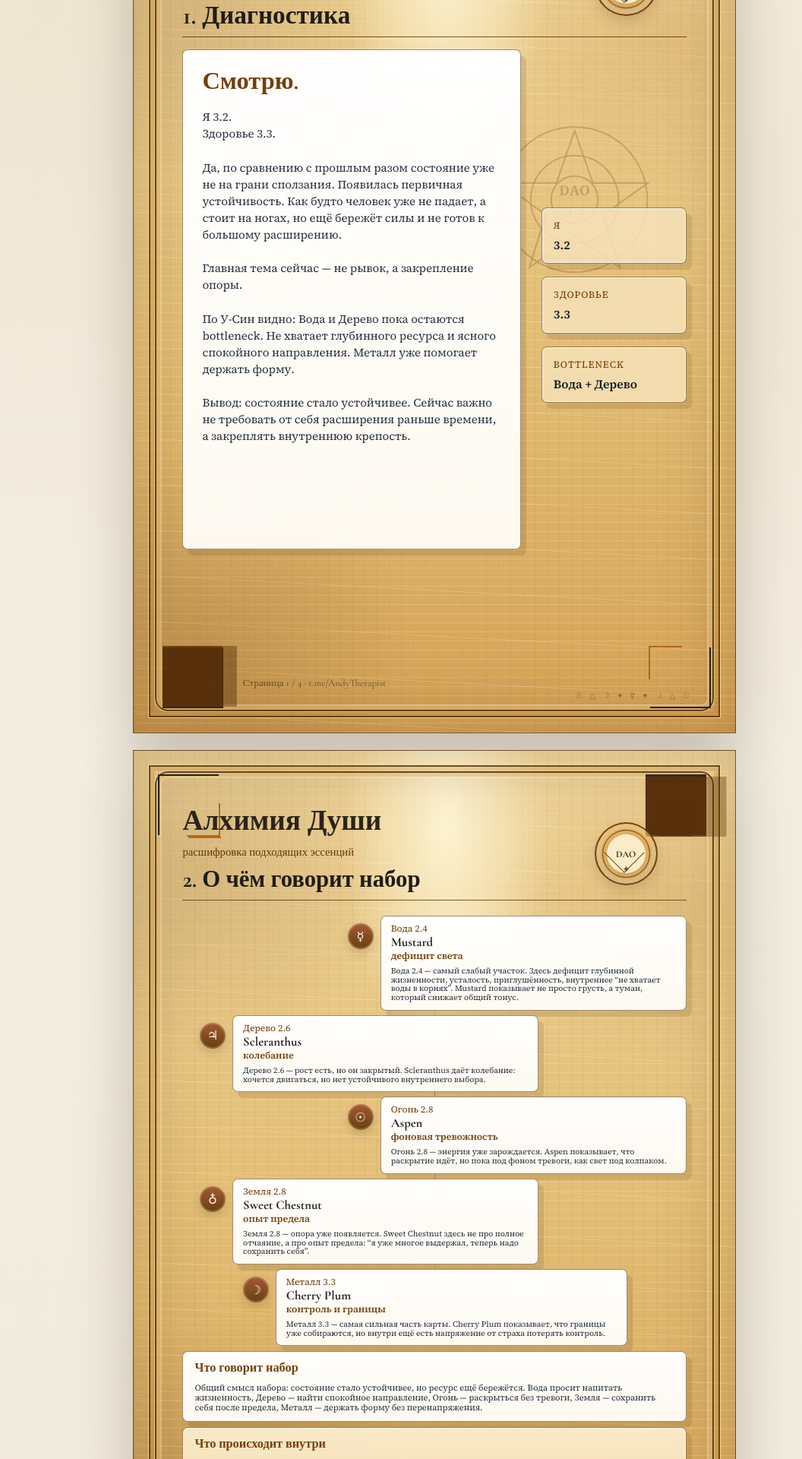
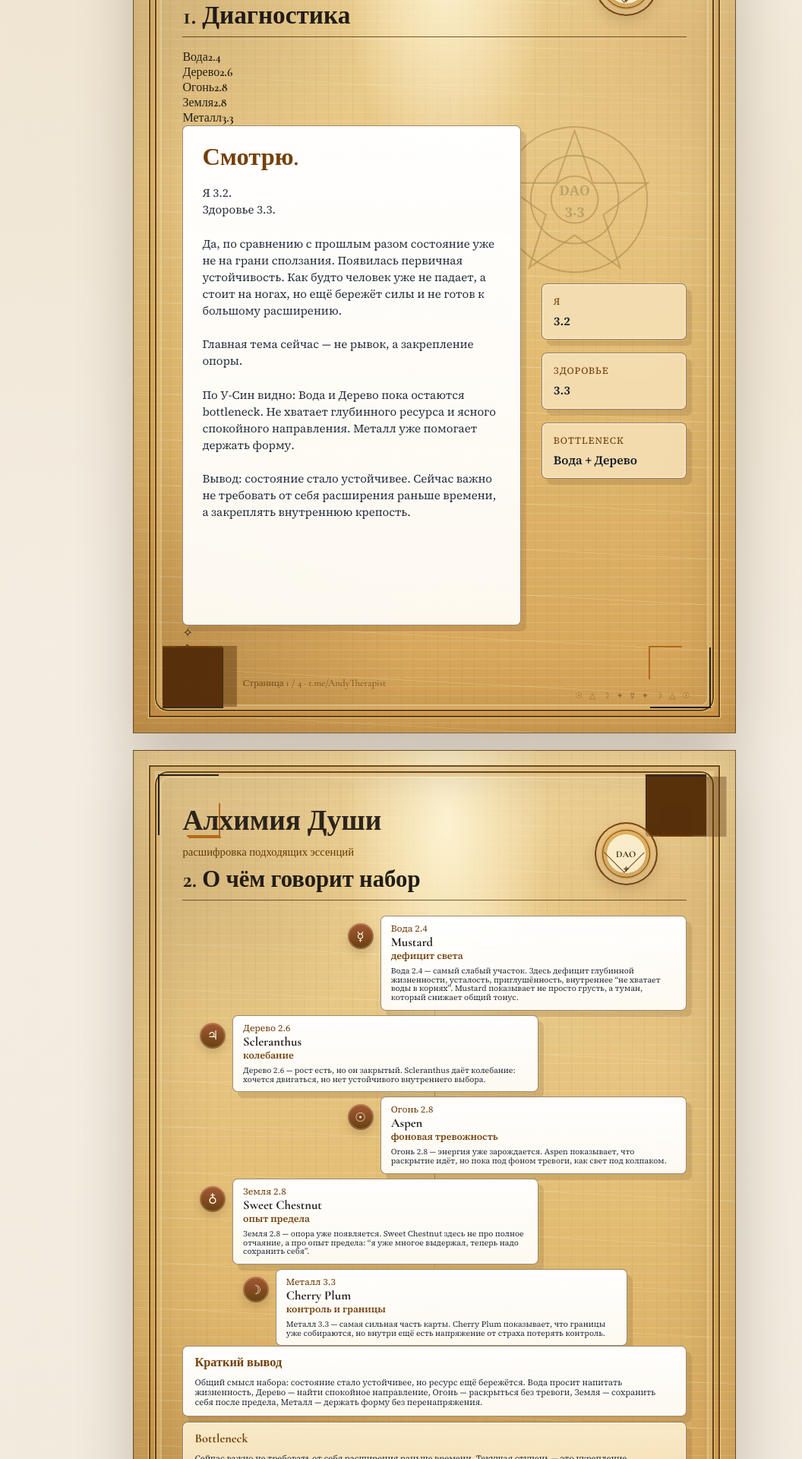
Before and after one commit to andylitvinov-design/report, a React (Vite) app: page /#/report-preview/alchemy-v1/all in a window 1280 px wide. Shown: the part 280-2200 px from the top of the page at 76% size, without its empty margins (68-1124 px from the left). Built offline with nearby package versions, Linux system fonts and the light colour scheme.

Commit message:
feat: align alchemy report pages to anchor contract

```diff
--- a/src/components/AlchemyReport.jsx
+++ b/src/components/AlchemyReport.jsx
@@ -13,11 +13,19 @@ const REMEDY_AXIS = [
   { remedy: 'Cherry Plum', element: 'Металл', score: '3.3', glyph: '☽', code: 'CH' },
 ];
 
+function displayText(value) {
+  if (value && typeof value === 'object') {
+    return value.displayText || value.fullText || '';
+  }
+
+  return value || '';
+}
+
 function DaoSeal() {
   return (
-    <div className="alchemy-seal" aria-hidden="true">
-      <div className="alchemy-seal-ring" />
-      <div className="alchemy-seal-triangle" />
+    <div className="alchemy-seal" aria-label="DAO seal">
+      <div className="alchemy-seal-ring" aria-hidden="true" />
+      <div className="alchemy-seal-triangle" aria-hidden="true" />
       <span>DAO</span>
     </div>
   );
@@ -31,14 +39,38 @@ function PentagramMark() {
       <path d="M110 19 L134 88 L207 88 L148 130 L170 200 L110 157 L50 200 L72 130 L13 88 L86 88 Z" />
       <circle cx="110" cy="110" r="31" />
       <text x="110" y="104" textAnchor="middle">DAO</text>
-      <text x="110" y="130" textAnchor="middle">3.4</text>
+      <text x="110" y="130" textAnchor="middle">3.3</text>
     </svg>
+  );
+}
+
+function WuXingSideScheme() {
+  return (
+    <div className="alchemy-wuxing-side" aria-label="Wu Xing side scheme">
+      {REMEDY_AXIS.map((item) => (
+        <div className={`alchemy-wuxing-dot alchemy-wuxing-dot--${item.code.toLowerCase()}`} key={item.code}>
+          <span>{item.element}</span>
+          <strong>{item.score}</strong>
+        </div>
+      ))}
+    </div>
+  );
+}
+
+function RitualBottomAccents() {
+  return (
+    <div className="alchemy-ritual-accents" aria-hidden="true">
+      <div className="alchemy-accent alchemy-accent--botanical">✧</div>
+      <div className="alchemy-accent alchemy-accent--crystal">◇</div>
+      <div className="alchemy-accent alchemy-accent--bottle" />
+      <div className="alchemy-accent alchemy-accent--bowl" />
+    </div>
   );
 }
 
 function PageShell({ pageNumber, title, subtitle, type, children, accent = null }) {
   return (
-    <section className={`alchemy-page alchemy-page-${pageNumber} alchemy-page--${type}`}>
+    <section className={`alchemy-page alchemy-page-${pageNumber} alchemy-page--${type}`} data-page-type={type}>
       <div className="alchemy-page-border" aria-hidden="true" />
       <div className="alchemy-corner-square alchemy-corner-square--top" aria-hidden="true" />
       <div className="alchemy-corner-square alchemy-corner-square--bottom" aria-hidden="true" />
@@ -52,6 +84,7 @@ function PageShell({ pageNumber, title, subtitle, type, children, accent = null
       </header>
       {accent}
       <div className="alchemy-page-content">{children}</div>
+      <RitualBottomAccents />
       <footer className="alchemy-footer">Страница {pageNumber} / 4 · {alchemyData.template.contact}</footer>
     </section>
   );
@@ -62,18 +95,20 @@ function WhiteInsert({ as: Tag = 'article', className = '', children }) {
 }
 
 function PageOne({ data }) {
+  const text = displayText(data.mainText).replace(/^Смотрю\.\s*/u, '');
+
   return (
     <PageShell
       pageNumber="1"
       title={data.title}
       subtitle={data.subtitle}
       type="diagnosis"
-      accent={<PentagramMark />}
+      accent={<><PentagramMark /><WuXingSideScheme /></>}
     >
       <div className="alchemy-diagnosis-layout">
         <WhiteInsert className="alchemy-primary-letter">
           <p className="alchemy-live-start">Смотрю.</p>
-          <p>{data.mainText.replace(/^Смотрю\.\s*/u, '')}</p>
+          <p>{text}</p>
         </WhiteInsert>
         <aside className="alchemy-side-notes" aria-label="Ключевые показатели">
           {data.sideNotes.map((item) => (
@@ -92,8 +127,8 @@ function PageTwo({ data }) {
   const cardsByRemedy = Object.fromEntries(data.cards.map((card) => [card.remedy, card]));
 
   return (
-    <PageShell pageNumber="2" title={data.title} subtitle={data.subtitle} type="remedy-map">
-      <section className="alchemy-remedy-map" aria-label="Карта набора эссенций">
+    <PageShell pageNumber="2" title={data.title} subtitle={data.subtitle} type="remedy-set">
+      <section className="alchemy-remedy-map" aria-label="Вертикальный набор эссенций">
         <div className="alchemy-remedy-axis" aria-hidden="true" />
         {REMEDY_AXIS.map((axisItem, index) => {
           const card = cardsByRemedy[axisItem.remedy];
@@ -108,7 +143,7 @@ function PageTwo({ data }) {
                 <p className="alchemy-remedy-element">{axisItem.element} {axisItem.score}</p>
                 <h3>{card.remedy}</h3>
                 <p className="alchemy-remedy-marker">{card.marker}</p>
-                <p>{card.text}</p>
+                <p>{displayText(card.text)}</p>
               </WhiteInsert>
             </div>
           );
@@ -116,12 +151,12 @@ function PageTwo({ data }) {
       </section>
       <div className="alchemy-map-conclusions">
         <WhiteInsert className="alchemy-wide-insert">
-          <h3>Что говорит набор</h3>
-          <p>{data.summary}</p>
+          <h3>Краткий вывод</h3>
+          <p>{displayText(data.summary)}</p>
         </WhiteInsert>
         <WhiteInsert className="alchemy-wide-insert alchemy-warm-insert">
-          <h3>Что происходит внутри</h3>
-          <p>{data.innerMechanism}</p>
+          <h3>Bottleneck</h3>
+          <p>{displayText(data.innerMechanism)}</p>
         </WhiteInsert>
       </div>
     </PageShell>
@@ -139,7 +174,7 @@ function PageThree({ data }) {
 
   return (
     <PageShell pageNumber="3" title={data.title} subtitle={data.subtitle} type="prescription">
-      <section className="alchemy-prescription-chain" aria-label="Ритуальная цепочка назначения">
+      <section className="alchemy-prescription-chain" aria-label="Формула назначения">
         {flow.map(([quality, remedy], index) => (
           <div className={`alchemy-chain-step alchemy-chain-step-${index + 1}`} key={quality}>
             <span>{index + 1}</span>
@@ -166,12 +201,12 @@ function PageThree({ data }) {
         </div>
 
         <h4>Принимать</h4>
-        <p>{data.intake}</p>
+        <p>{displayText(data.intake)}</p>
         <h4>Курс</h4>
-        <p>{data.course}</p>
+        <p>{displayText(data.course)}</p>
         <h4>Повторная проверка</h4>
-        <p>{data.followUp}</p>
-        <p className="alchemy-closing-line">{data.closingLine}</p>
+        <p>{displayText(data.followUp)}</p>
+        <p className="alchemy-closing-line">{displayText(data.closingLine)}</p>
       </WhiteInsert>
     </PageShell>
   );
@@ -179,19 +214,25 @@ function PageThree({ data }) {
 
 function PageFour({ data }) {
   return (
-    <PageShell pageNumber="4" title={data.title} subtitle={data.subtitle} type="integration">
-      <section className="alchemy-integration-flow" aria-label="Послания эссенций">
+    <PageShell pageNumber="4" title={data.title} subtitle={data.subtitle} type="messages-future">
+      {data.note ? (
+        <WhiteInsert className="alchemy-wide-insert alchemy-note-insert">
+          <h3>Примечание</h3>
+          <p>{displayText(data.note)}</p>
+        </WhiteInsert>
+      ) : null}
+      <section className="alchemy-integration-flow" aria-label="Послания препаратов">
         {data.messages.map((item, index) => (
           <WhiteInsert className={`alchemy-message-note alchemy-message-note-${index + 1}`} key={item.remedy}>
             <h3>{item.remedy}</h3>
             <p className="alchemy-transformation">{item.transformation}</p>
-            <p>{item.message}</p>
+            <p>{displayText(item.message)}</p>
           </WhiteInsert>
         ))}
       </section>
       <WhiteInsert className="alchemy-wide-insert alchemy-future-note">
         <h3>Чего ожидать</h3>
-        <p>{data.whatToExpect}</p>
+        <p>{displayText(data.whatToExpect)}</p>
       </WhiteInsert>
       <div className="alchemy-final-formula">{data.finalFormula}</div>
     </PageShell>
```
